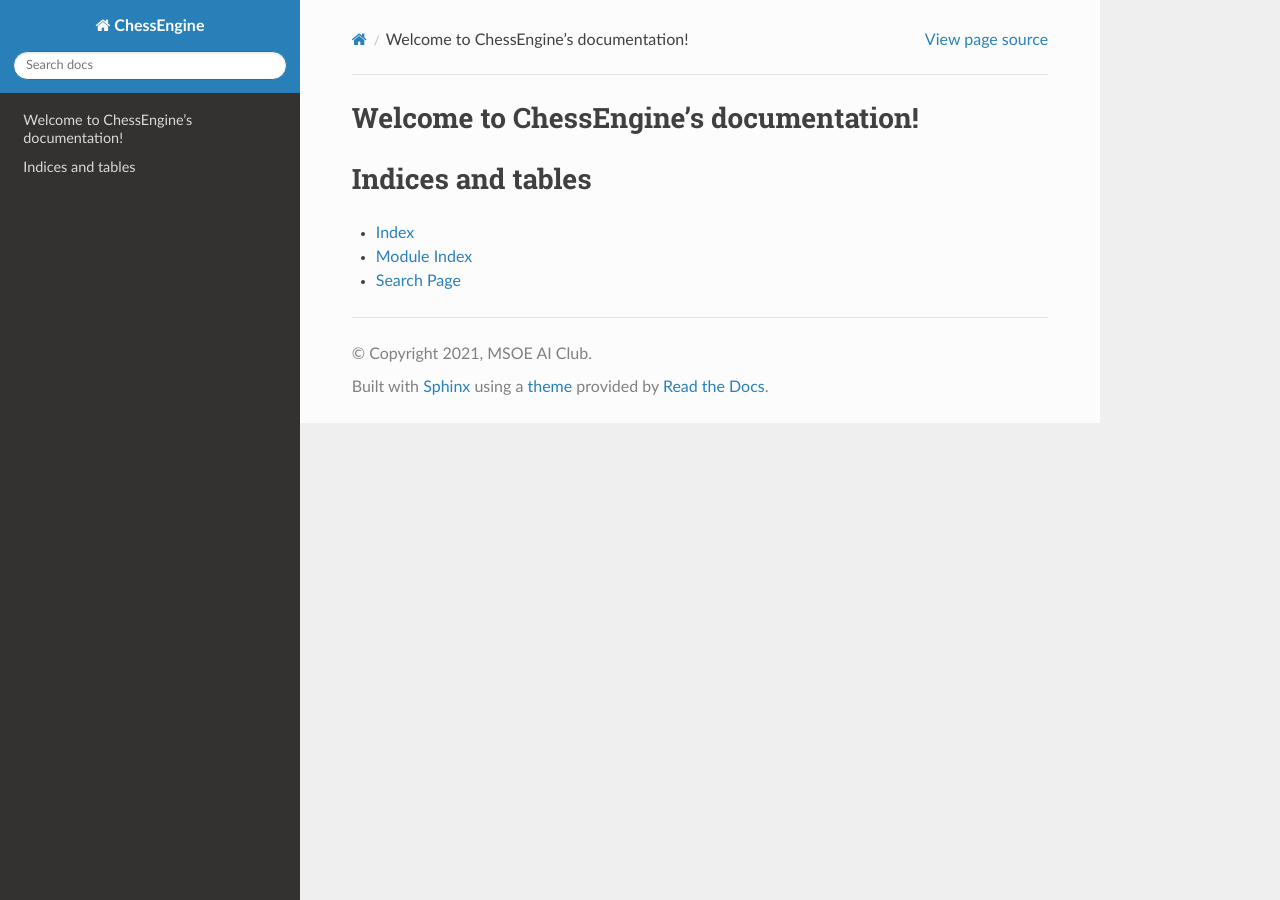
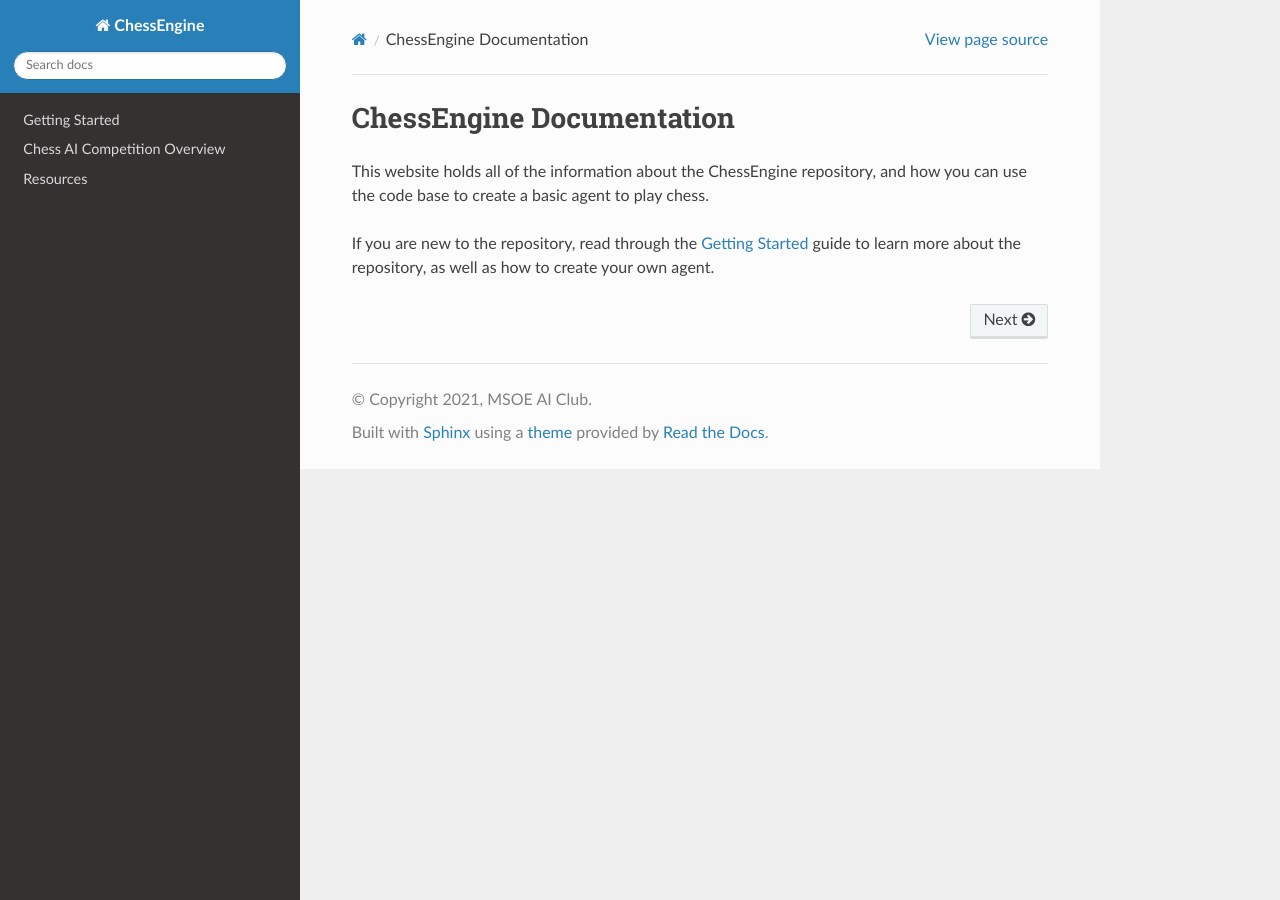
Before and after one commit to NathanDuPont/ChessEngine, a Sphinx documentation site: the page built from docs/source/index.rst, in a window 1280 px wide. Built offline with Sphinx 7.4.7 and the Read the Docs theme 2.0.0, drawn with Linux system fonts in a browser that asks for light colours.

Commit message:
Adding information on the competition to the documentation

```diff
--- a/docs/source/conf.py
+++ b/docs/source/conf.py
@@ -48,7 +48,7 @@
 exclude_patterns = []
 
 # Set the favicon for the documentation
-html_favicon = 'docs/source/icons/favicon.ico'
+html_favicon = 'icons/favicon.ico'
 
 # -- Options for HTML output -------------------------------------------------
 
--- a/docs/source/index.rst
+++ b/docs/source/index.rst
@@ -1,20 +1,15 @@
-.. ChessEngine documentation master file, created by
-   sphinx-quickstart on Wed Dec  8 13:24:21 2021.
-   You can adapt this file completely to your liking, but it should at least
-   contain the root `toctree` directive.
+.. This file is the landing page for the documentation. It will link out to the associated pages and give basic information about the event
 
-Welcome to ChessEngine's documentation!
-=======================================
+ChessEngine Documentation
+=========================
+
+This website holds all of the information about the ChessEngine repository, and how you can use the code base to create a basic agent to play chess.
+
+If you are new to the repository, read through the :ref:`Getting Started` guide to learn more about the repository, as well as how to create your own agent.
 
 .. toctree::
-   :maxdepth: 2
-   :caption: Contents:
+   :hidden:
 
-
-
-Indices and tables
-==================
-
-* :ref:`genindex`
-* :ref:`modindex`
-* :ref:`search`
+   getting-started/getting-started
+   competition-overview/competition-overview
+   resources/resources
--- /dev/null
+++ b/docs/source/resources/resources.rst
@@ -0,0 +1,6 @@
+.. This documentation page includes information about external resources to use with the ChessEngine repository
+
+Resources
+=========
+
+Resources will be added to this document over time, as they become available. Please check back for more information during the competition!
```
Also changed, not shown: README.md (+0 -2 lines), docs/requirements.txt (added, +31 -0 lines), docs/source/competition-overview/competition-overview.rst (added, +56 -0 lines), docs/source/getting-started/creating-an-agent.rst (added, +82 -0 lines), docs/source/getting-started/getting-started.rst (added, +15 -0 lines), docs/source/getting-started/prerequisites.rst (added, +16 -0 lines), docs/source/getting-started/repo-setup.rst (added, +54 -0 lines), docs/source/getting-started/testing-an-agent.rst (added, +43 -0 lines), docs/source/competition-overview/images/rl-model.png (added), docs/source/icons/favicon.ico (added).
